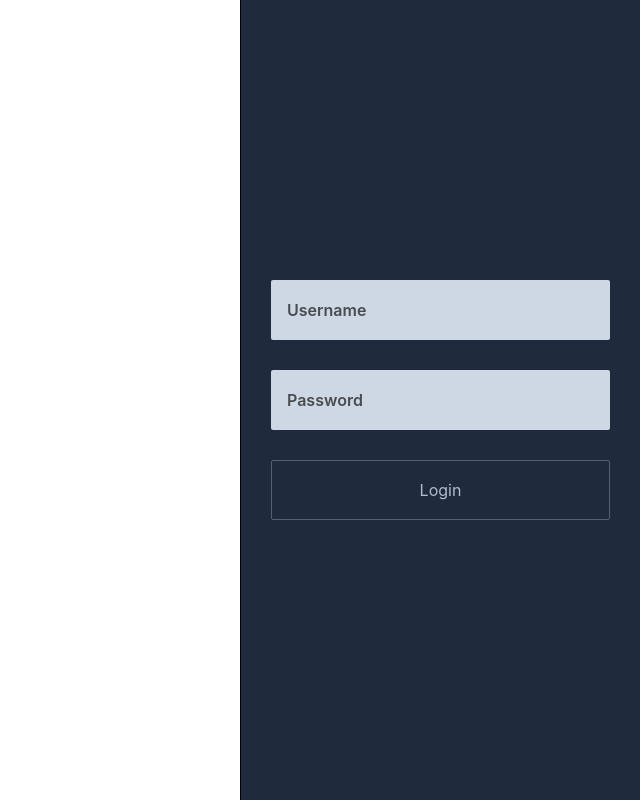
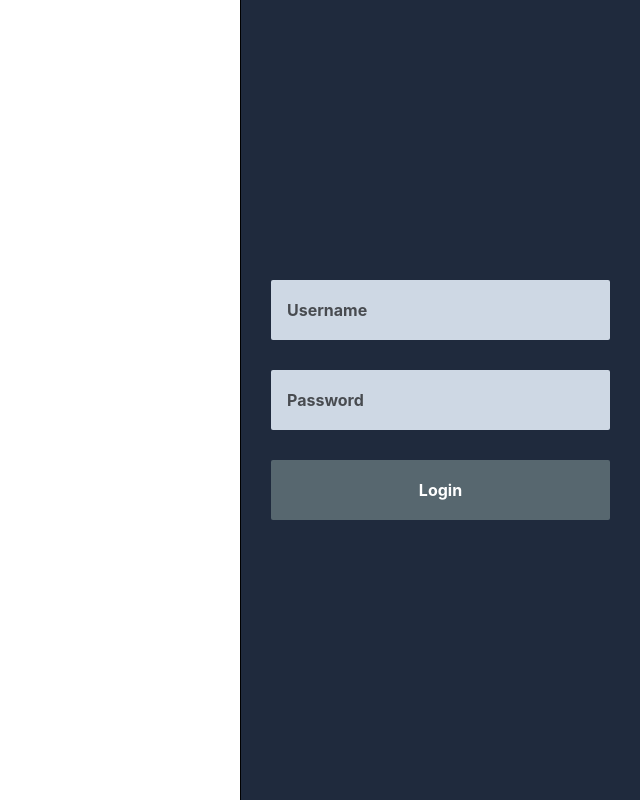
Before and after one commit to Essentric/ant-vue-admin, a Vue app: page /#/ in a window 1280 px wide. Shown: the whole page, without its empty margins (640-1280 px from the left). Built offline with nearby package versions, Linux system fonts and the light colour scheme.

Commit message:
feat: login page

```diff
--- a/src/style/module/login.scss
+++ b/src/style/module/login.scss
@@ -37,6 +37,7 @@
       position: absolute;
       left: 1em;
       top: 1.1em;
+      font-weight: 700;
       transition: all .25s;
     }
     li.form-item {
@@ -52,14 +53,25 @@
         outline: none;
       }
       > .login-button {
-        color: #B2BBCA;
+        color: #fff;
         background: transparent;
-        border: 1px solid #566074;
+        // border: 2px solid #566074;
+        background: #57676f;
+        font-weight: bold;
+        cursor: pointer;
+        transition: background .35s;
+        &:hover {
+          background: #26A69A;
+        }
+        &:active {
+          box-shadow: 0px 15px 6px rgba(0,0,0,0.3);
+        }
       }
       > .input {
         padding: 25px 16px 6px;
         color: #5E6777;
         background: #CED8E4;
+        font-weight: bold;
       }
     }
   }
--- a/src/views/login/index.vue
+++ b/src/views/login/index.vue
@@ -3,15 +3,15 @@
     <div class="form-wrap">
       <ul class="form-content">
         <li class="form-item input-fill">
-          <input class="input" type="text" placeholder="Username">
+          <input v-model="loginForm.username" class="input" type="text" placeholder="Username">
           <label class="label">Username</label>
         </li>
         <li class="form-item input-fill">
-          <input class="input" type="password" placeholder="password">
+          <input v-model="loginForm.password" class="input" type="password" placeholder="password">
           <label class="label">Password</label>
         </li>
         <li class="form-item">
-          <button class="login-button">Login</button>
+          <button class="login-button" @click="handleLogin">Login</button>
         </li>
       </ul>
     </div>
@@ -21,6 +21,17 @@
 <script>
 export default {
   name: 'Login',
+  data() {
+    return {
+      loginForm: {
+        username: '',
+        password: '',
+      },
+    };
+  },
+  methods: {
+    handleLogin() {},
+  },
 };
 </script>
 <style lang="scss" scoped>
```
